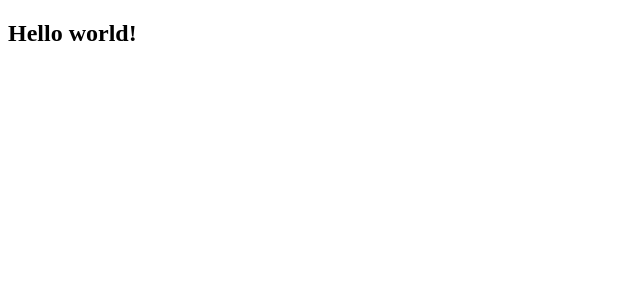
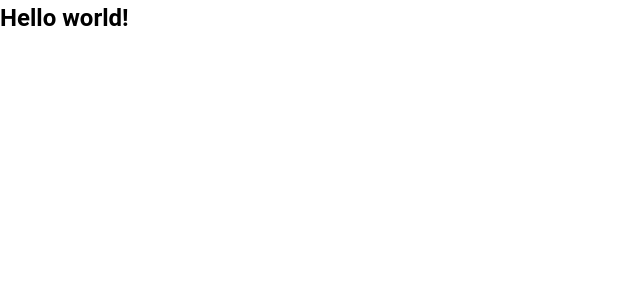
Before and after one commit to mariatatosh/qtim_test, a Vue app in the folder frontend/: page / in a window 1280 px wide. Shown: the top 300 px of the page, without its empty margins (0-640 px from the left). Built offline with nearby package versions, Linux system fonts and the light colour scheme.

Commit message:
Setup vuetify

```diff
--- a/frontend/package.json
+++ b/frontend/package.json
@@ -9,7 +9,8 @@
   },
   "dependencies": {
     "core-js": "^3.8.3",
-    "vue": "^3.2.13"
+    "vue": "^3.2.13",
+    "vuetify": "^3.1.2"
   },
   "devDependencies": {
     "@babel/core": "^7.12.16",
--- a/frontend/src/main.js
+++ b/frontend/src/main.js
@@ -1,4 +1,6 @@
 import { createApp } from 'vue';
 import App from './App.vue';
 
-createApp(App).mount('#app');
+import vuetify from './plugins/vuetify';
+
+createApp(App).use(vuetify).mount('#app');
--- /dev/null
+++ b/frontend/src/plugins/vuetify.js
@@ -0,0 +1,9 @@
+import 'vuetify/styles';
+import { createVuetify } from 'vuetify';
+import * as components from 'vuetify/components';
+import * as directives from 'vuetify/directives';
+
+export default createVuetify({
+    components,
+    directives,
+});
```
Also changed, not shown: 1 other file (tests, documents, lock files or other folders).
